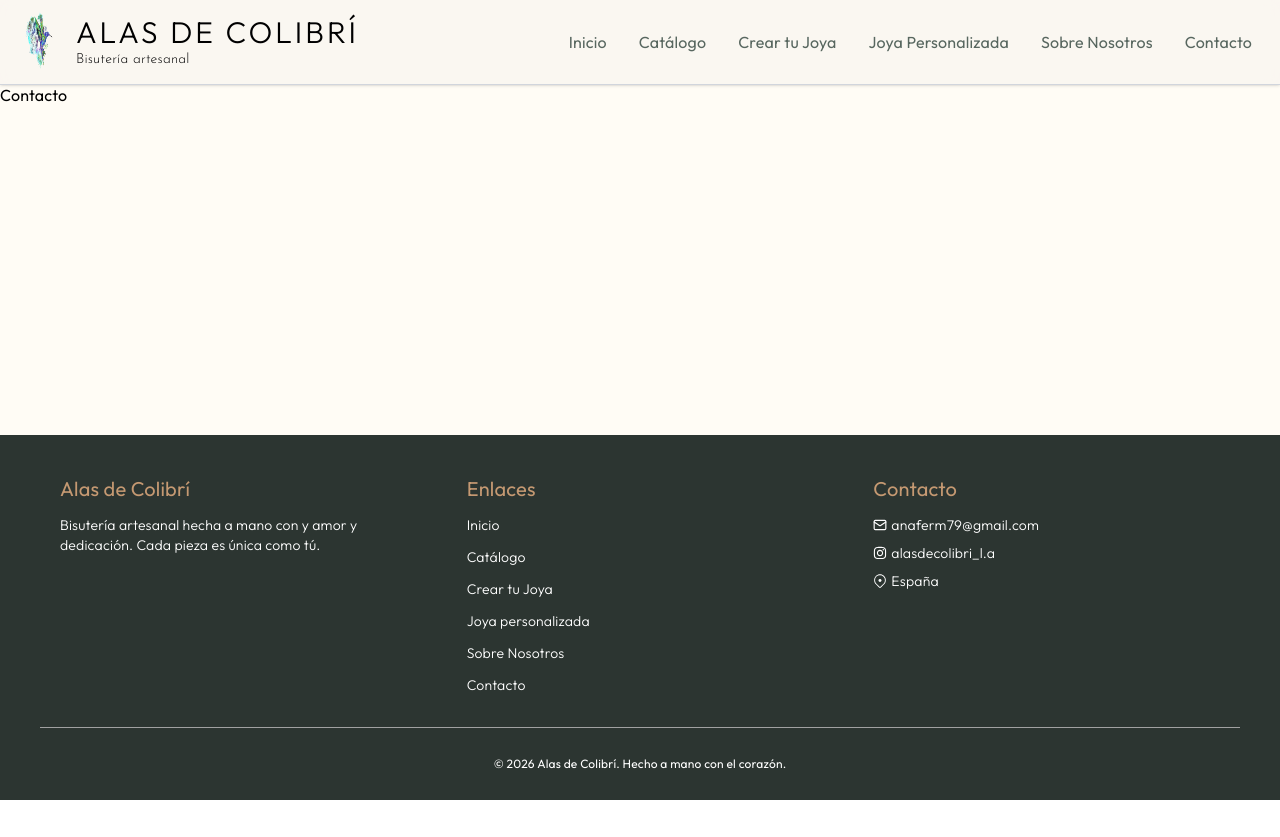
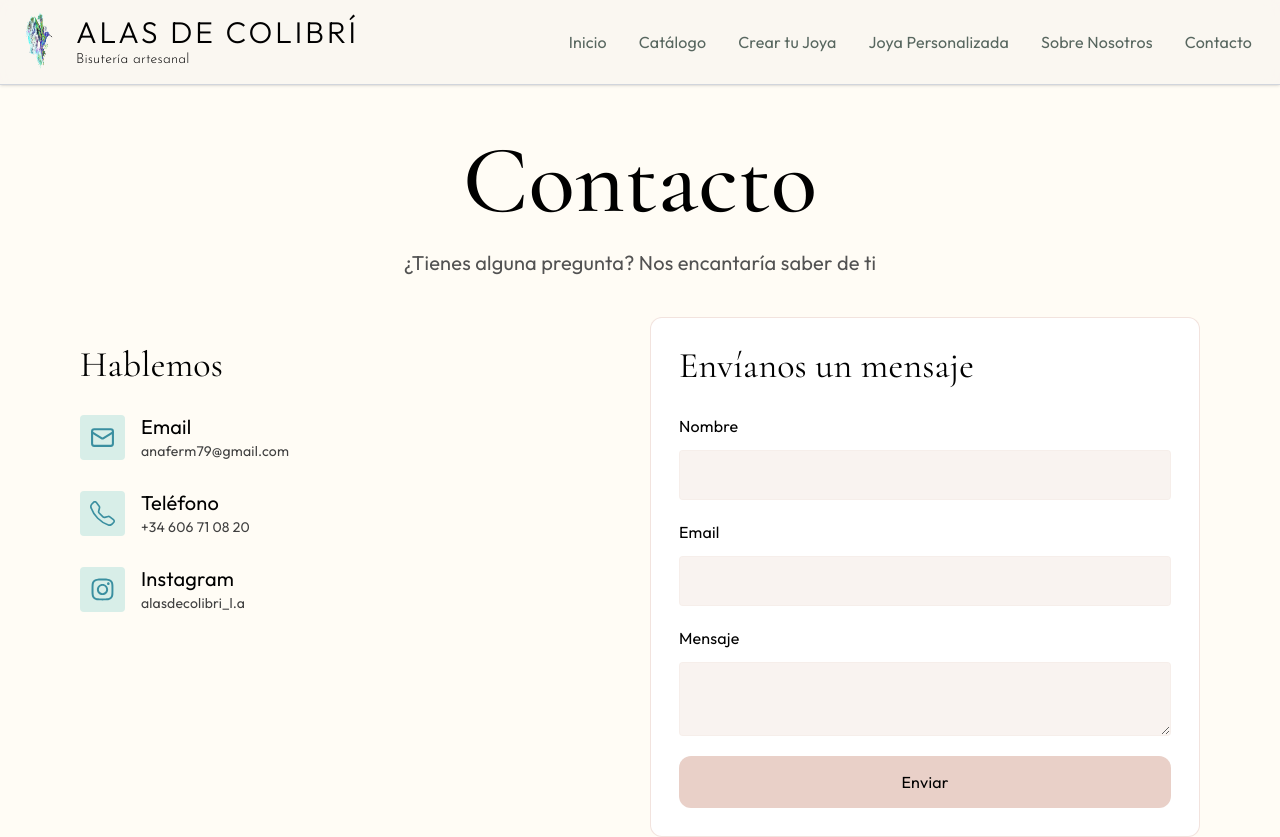
Before and after one commit to guiss26/alas-de-colibri, a React (Vite) app in the folder client/: page /contacto in a window 1280 px wide. Shown: the top 837 px of the page. Before the commit the page ends 800 px from the top, so only its background shows below. Built offline with nearby package versions, Linux system fonts and the light colour scheme; a web font is replaced by a local one.

Commit message:
feat(contact): implement ContactPage layout and EmailJS form integration

```diff
--- a/client/src/pages/ContactPage.jsx
+++ b/client/src/pages/ContactPage.jsx
@@ -1,9 +1,125 @@
+import { Link } from "react-router-dom";
+import { FaInstagram } from "react-icons/fa";
+import { LuMail } from "react-icons/lu";
+import { BsTelephone } from "react-icons/bs";
+import { useForm } from "react-hook-form";
+import { useRef, useState } from "react";
+import emailjs from "@emailjs/browser"
+
+export default function ContactPage() {
+    const { register, formState: { errors }, handleSubmit, reset } = useForm()
+    const formRef = useRef()
+    const [sending, setSending] = useState(false)
+    const [success, setSuccess] = useState(false)
+    const [error, setError] = useState(false)
+
+    const onSubmit = async() => {
+        setSending(true)
+        setSuccess(false)
+        setError(false)
+
+        try {
+            await emailjs.sendForm(
+                import.meta.env.VITE_EMAILJS_SERVICE_ID,
+                import.meta.env.VITE_EMAILJS_TEMPLATE_ID,
+                formRef.current,
+                import.meta.env.VITE_EMAILJS_PUBLIC_KEY
+            )
+            setSuccess(true)
+            reset()
+        } catch (error) {
+            console.error(error)
+            setError(true)
+        } finally {
+            setSending(false)
+        }
+    }
+
+    return (
+        <>
+            <div className="px-20 pt-12 pb-20">
+                <h1 className="text-4xl xs:text-5xl sm:text-6xl md:text-8xl font-medium text-center">Contacto</h1>
+                <h3 className="text-center text-neutral-600 sm:text-xl mt-5 mb-10">¿Tienes alguna pregunta? Nos encantaría saber de ti</h3>
+
+                <div className="grid grid-cols-1 md:grid-cols-2 gap-x-5 gap-y-5">
+                    <div className="py-7">
+                        <h2 className="font-heading-text text-2xl sm:text-3xl md:text-4xl mb-7">Hablemos</h2>
+
+                        <div className="flex flex-col gap-7">
+                            <Link to="mailto:anaferm79@gmail.com" className="flex items-center gap-4">
+                                <div className="bg-turquesa-suave-200 p-2.5 rounded">
+                                    <LuMail className="text-azul-pizarra" size={25} />
+                                </div>
+                                <div>
+                                    <h3 className="font-contact-h3 text-xl">Email</h3>
+                                    <p className="text-neutral-700 text-sm">anaferm79@gmail.com</p>
+                                </div>
+                            </Link>
+
+                            <Link to="https://wa.me/34606710820" target="_blank" className="flex items-center gap-4">
+                                <div className="bg-turquesa-suave-200 p-2.5 rounded">
+                                    <BsTelephone className="text-azul-pizarra" size={25} />
+                                </div>
+                                <div>
+                                    <h3 className="font-contact-h3 text-xl">Teléfono</h3>
+                                    <p className="text-neutral-700 text-sm">+34 606 71 08 20</p>
+                                </div>
+                            </Link>
+
+                            <Link to="https://www.instagram.com/alasdecolibri_l.a/" target="_blank" className="flex items-center gap-4">
+                                <div className="bg-turquesa-suave-200 p-2.5 rounded">
+                                    <FaInstagram className="text-azul-pizarra" size={25} />
+                                </div>
+
+                                <div>
+                                    <h3 className="font-contact-h3 text-xl">Instagram</h3>
+                                    <p className="text-neutral-700 text-sm">alasdecolibri_l.a</p>
+                                </div>
+                            </Link>
+                        </div>
+
+                    </div>
+
+                    <form ref={formRef} className="bg-blanco border border-almond-silk-300/30 p-7 rounded-xl" onSubmit={handleSubmit(onSubmit)}>
+                        <h2 className="font-heading-text text-2xl sm:text-3xl md:text-4xl mb-7">Envíanos un mensaje</h2>
+
+                        <div className="flex flex-col gap-3 mb-5">
+                            <label htmlFor="name" className="text-sm sm:text-base">Nombre</label>
+                            <input type="text" id="name" name="name" className="bg-almond-silk-100/40 p-3 rounded border border-almond-silk-200/10 text-sm sm:text-base" {...register('name', {
+                                required: true
+                            })} />
+                            {errors.name?.type === 'required' && <p className="text-red-700">El nombre es obligatorio</p>}
+                        </div>
+
+                        <div className="flex flex-col gap-3 mb-5">
+                            <label htmlFor="email" className="text-sm sm:text-base">Email</label>
+                            <input type="email" id="email" name="email" className="bg-almond-silk-100/40 p-3 rounded border border-almond-silk-200/10 text-sm sm:text-base" {...register('email', {
+                                required: true,
+                                // pattern: /^[^\s@]+@[^\s@]+\.[^\s@]+$/i,
+                                pattern: /^[a-zA-Z0-9._%+-]+@[a-zA-Z0-9.-]+\.[a-zA-Z]{2,6}$/,
+                            })} />
+                            {errors.email?.type === 'required' && <p className="text-red-700">El email es obligatorio</p>}
+                            {errors.email?.type === 'pattern' && <p className="text-red-700">El formato del email es incorrecto</p>}
+                        </div>
+
+                        <div className="flex flex-col gap-3 mb-5">
+                            <label htmlFor="message" className="text-sm sm:text-base">Mensaje</label>
+                            <textarea id="message" name="message" className="bg-almond-silk-100/40 p-3 rounded border border-almond-silk-200/10 text-sm sm:text-base" {...register('message', {
+                                required: true
+                            })} ></textarea>
+                            {errors.message?.type === 'required' && <p className="text-red-700">Este campo es requerido</p>}
+                        </div>
+
+                        {success && <p className="text-green-600 mb-4">¡Mensaje enviado correctamente! Te responderemos lo más pronto posible.</p>}
+                        {error && <p className="text-red-700 mb-4">Ha ocurrido un error. Por favor inténtalo de nuevo.</p>}
 
 
-export default function ContactPage() {
-    return (
-        <>
-            Contacto
+                        <button type="submit" className="bg-almond-silk-300/50 hover:bg-almond-silk-500/40 w-full py-4 rounded-xl" disabled={sending}>
+                            {sending ? 'Enviando...' : 'Enviar'}
+                        </button>
+                    </form>
+                </div>
+            </div>
         </>
     )
 }
```
